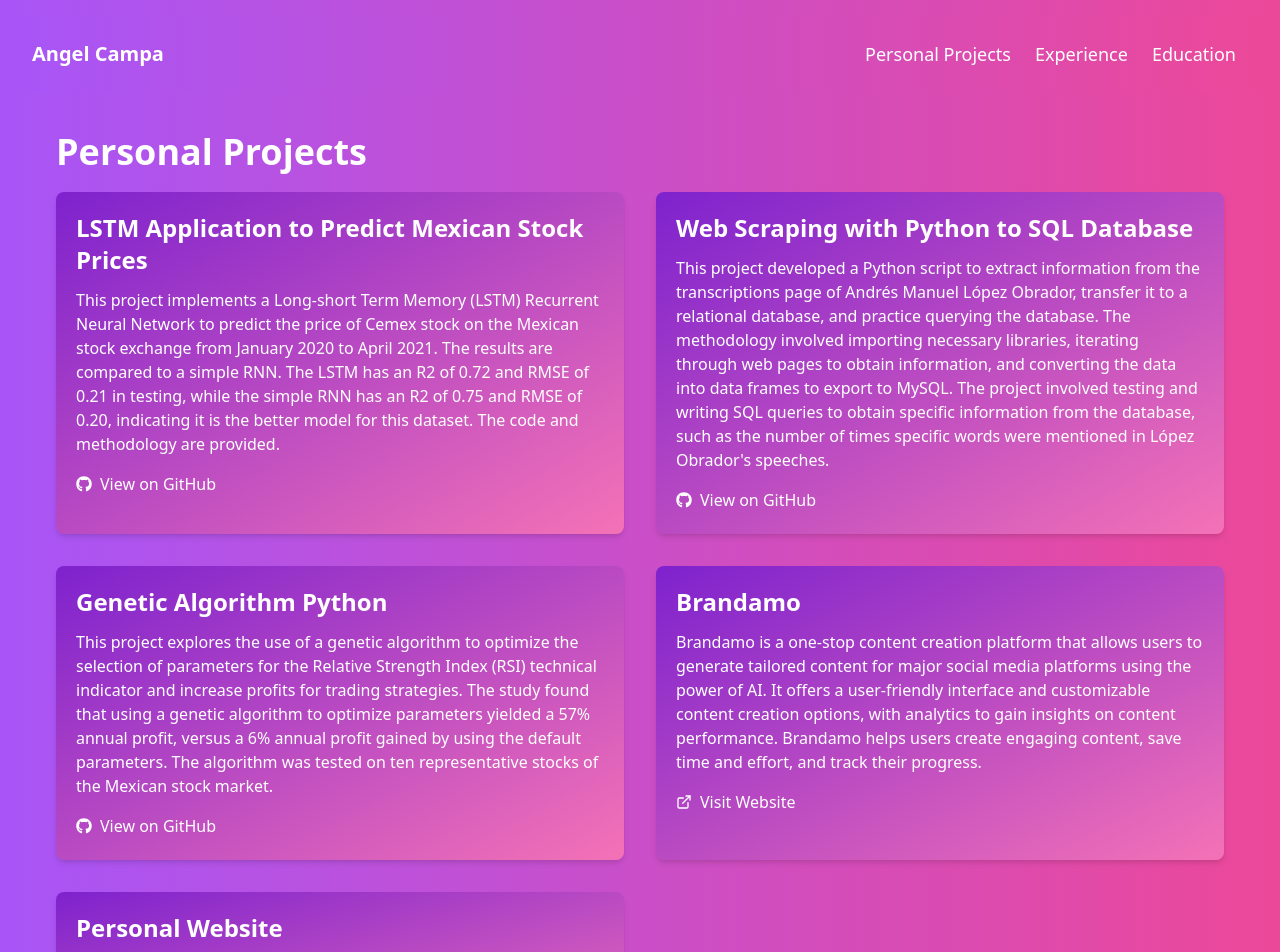
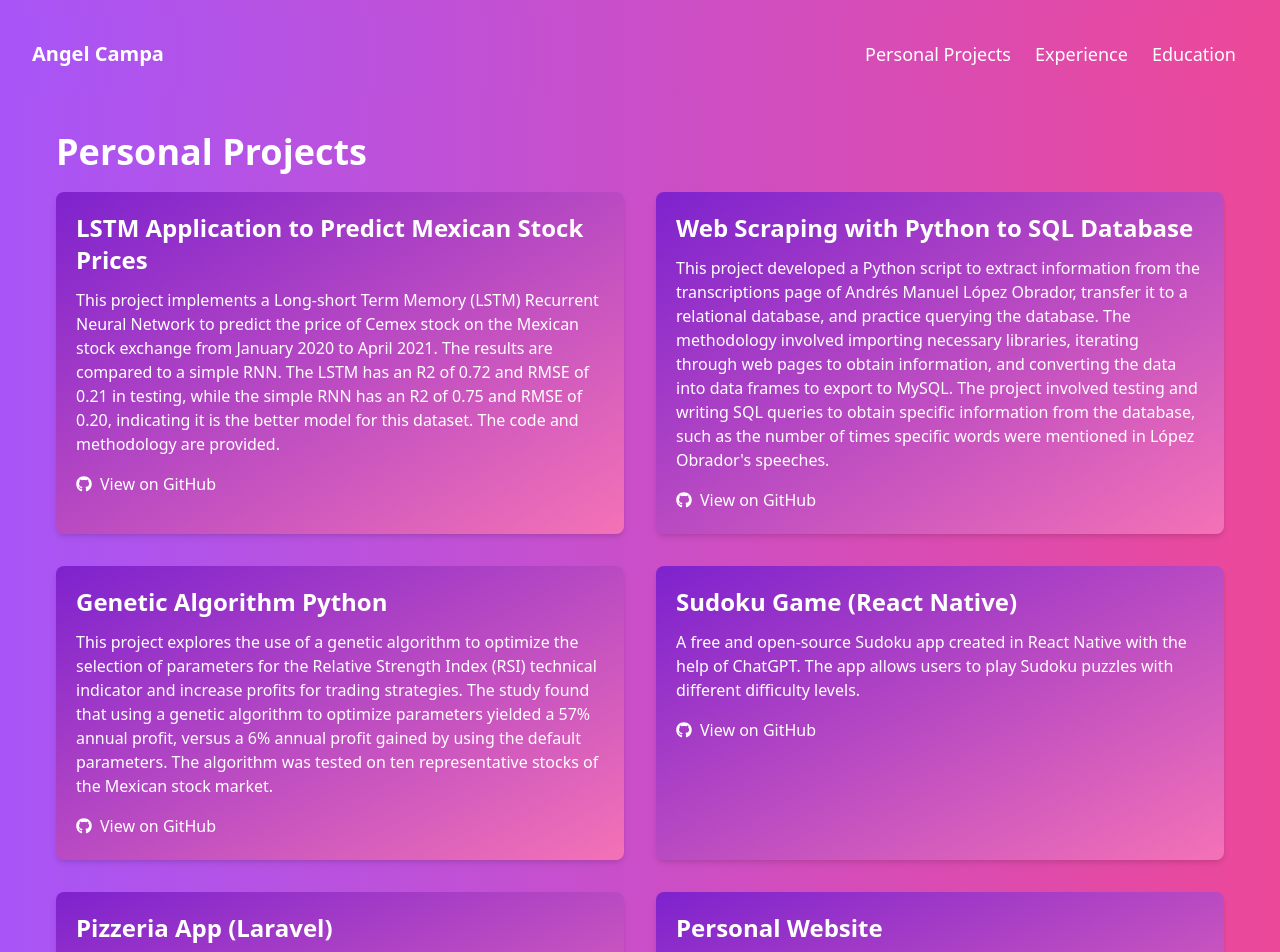
Before and after one commit to AngelCampa/personal-website, a React (Vite) app: page /projects in a window 1280 px wide. Shown: the top 952 px of the page. Built offline with nearby package versions, Linux system fonts and the light colour scheme.

Commit message:
updated PersonalProjects

```diff
--- a/src/pages/PersonalProjects.tsx
+++ b/src/pages/PersonalProjects.tsx
@@ -25,10 +25,18 @@
       github: "https://github.com/AngelCampa/Genetic-Algorithm-Python",
     },
     {
-      title: "Brandamo",
+      title: "Sudoku Game (React Native)",
       description:
-        "Brandamo is a one-stop content creation platform that allows users to generate tailored content for major social media platforms using the power of AI. It offers a user-friendly interface and customizable content creation options, with analytics to gain insights on content performance. Brandamo helps users create engaging content, save time and effort, and track their progress.",
-      website: "https://brandamo.app/",
+        "A free and open-source Sudoku app created in React Native with the help of ChatGPT. The app allows users to play Sudoku puzzles with different difficulty levels.",
+      github:
+        "https://github.com/AngelCampa/angel-sudoku-game",
+    },
+    {
+      title: "Pizzeria App (Laravel)",
+      description:
+        "A sample web application that allows users to manage a pizza menu. It enables users to create, view, edit, and delete pizzas through a web interface. The application is built using the Laravel framework and follows the MVC (Model-View-Controller) pattern for code organization.",
+      github:
+        "https://github.com/AngelCampa/pizzeria",
     },
     {
       title: "Personal Website",
@@ -49,7 +57,6 @@
           >
             <h2 className="text-2xl font-semibold mb-3">{project.title}</h2>
             <p>{project.description}</p>
-            {project.github ? (
             <a
               href={project.github}
               target="_blank"
@@ -59,17 +66,6 @@
               <FaGithub className="mr-2" />
               View on GitHub
             </a>
-            ) : (
-              <a
-                href={project.website}
-                target="_blank"
-                rel="noreferrer"
-                className="inline-flex items-center mt-4 text-white hover:text-pink-400"
-              >
-                <FiExternalLink className="mr-2" />
-                Visit Website
-              </a>
-            )}
           </div>
         ))}
       </div>
```
Lines whose indentation alone changed are shown as unchanged.
